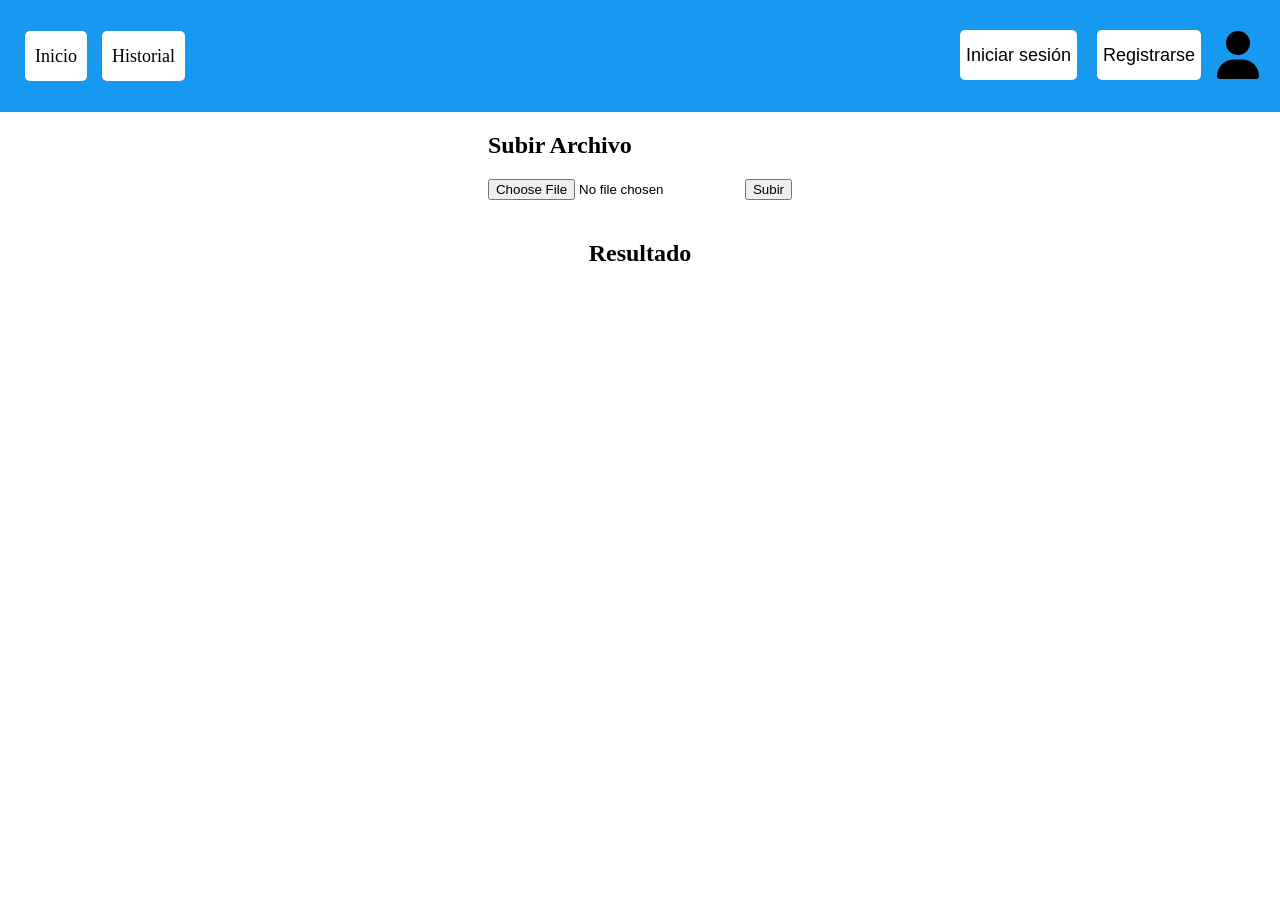
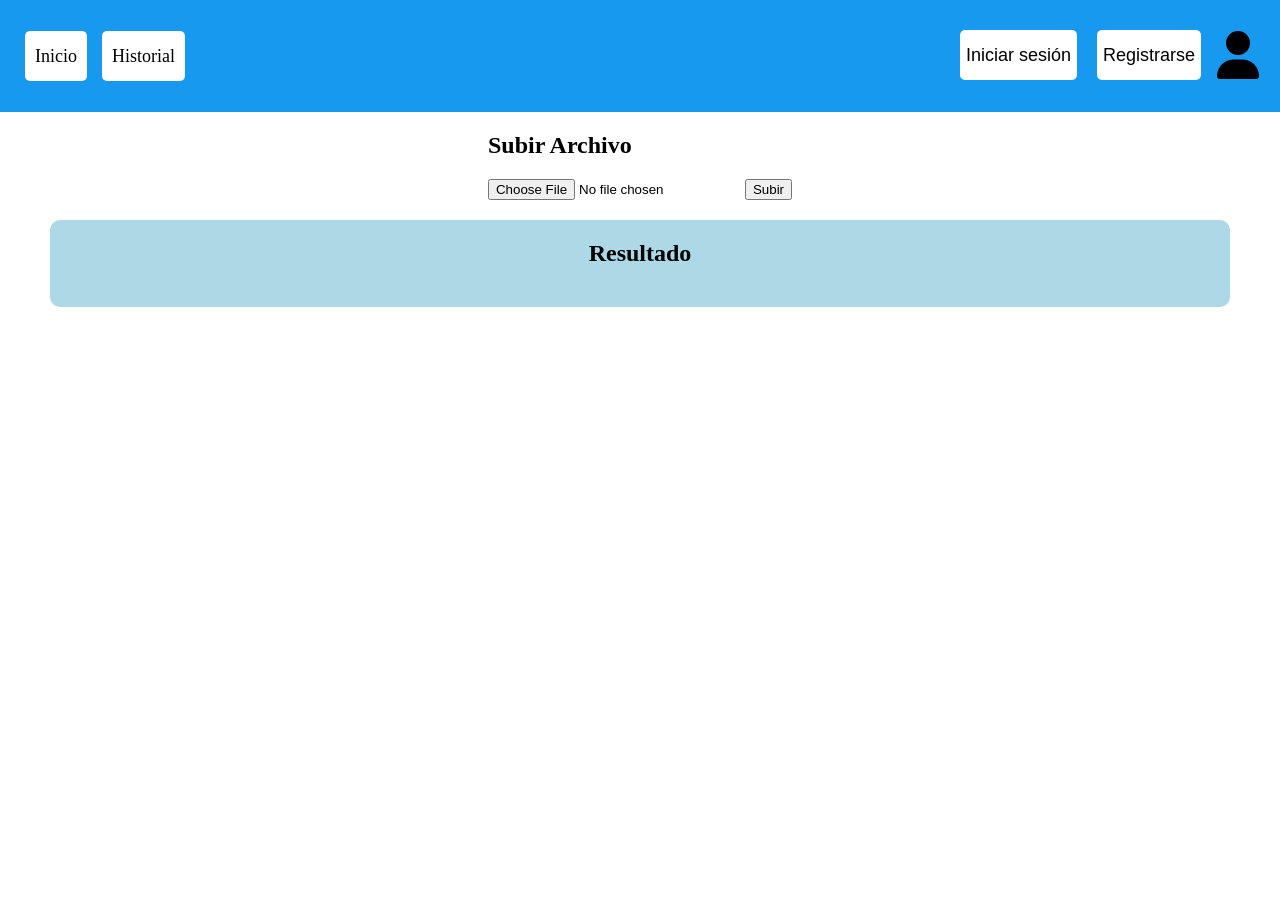
Before and after one commit to Moli-M/WebApp, a Flask app: template app/templates/index.html in a window 1280 px wide. Before the commit the page ends 261 px from the top, so only its background shows below. Run offline with Flask 3, Linux system fonts and the light colour scheme; the template is opened without the code that fills it, so the values that code supplies are empty; some libraries are stand-ins or nearby versions.

Commit message:
Algo de front

```diff
--- a/app/static/css/index.css
+++ b/app/static/css/index.css
@@ -1,5 +1,11 @@
 p {
     font-size: 40px;
+}
+
+html{
+    width: 100%;
+    height: 100%;
+    overflow: hidden;
 }
 
 body{
@@ -96,4 +102,16 @@ nav a{
     justify-content: center;
     align-items: center;
     display: flex;
+    background-color: lightblue;
+    margin-left: 50px;
+    margin-right: 50px;
+    border-radius: 10px;
 }
+.result{
+    align-items: center;
+}
+
+.page-content{
+    background-color: white;
+    height: 100%;
+}
--- a/app/templates/base.html
+++ b/app/templates/base.html
@@ -40,10 +40,10 @@
     </div>
 
 
-
-
-    {% block contenido %}
-    {% endblock %}
+    <div class="page-content">
+        {% block contenido %}
+        {% endblock %}
+    </div>
     <!--<script src="{{ url_for('static', filename='js/index.js')}}"></script>-->
 </body>
 </html>
--- a/app/templates/index.html
+++ b/app/templates/index.html
@@ -15,11 +15,22 @@
 
 
 <div class="result-div">
-    <h2>Resultado</h2>
+
     <div class="result">
+        <h2>Resultado</h2>
         <p>
-            {% if data.res.all() %}
-                {{ data.res }}
+            {% if data.cont == 1 %}
+
+                <div class="data_results">
+                    <img src="{{ url_for('static', filename='img/grafico.png') }}" alt="Gráfico de Barras">
+                    <div class="probabilities">
+                        {% if data.probabilidades.all() %}
+                            {% for prob in data.probabilidades %}
+                                {{ prob + "\n"}}<br>
+                            {% endfor %}
+                        {% endif %}
+                    </div>
+                </div>
             {% endif %}
         </p>
     </div>
```
